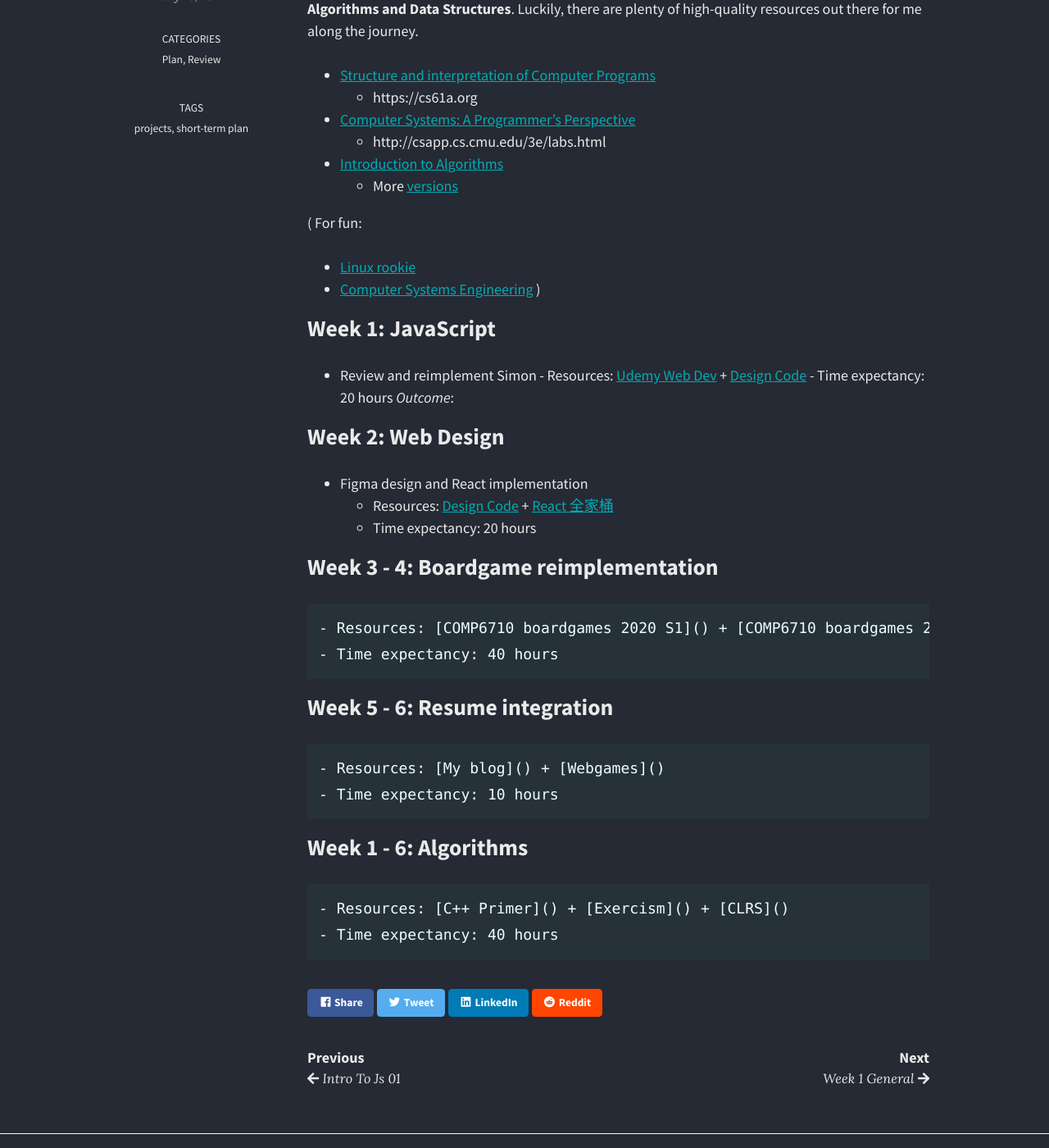
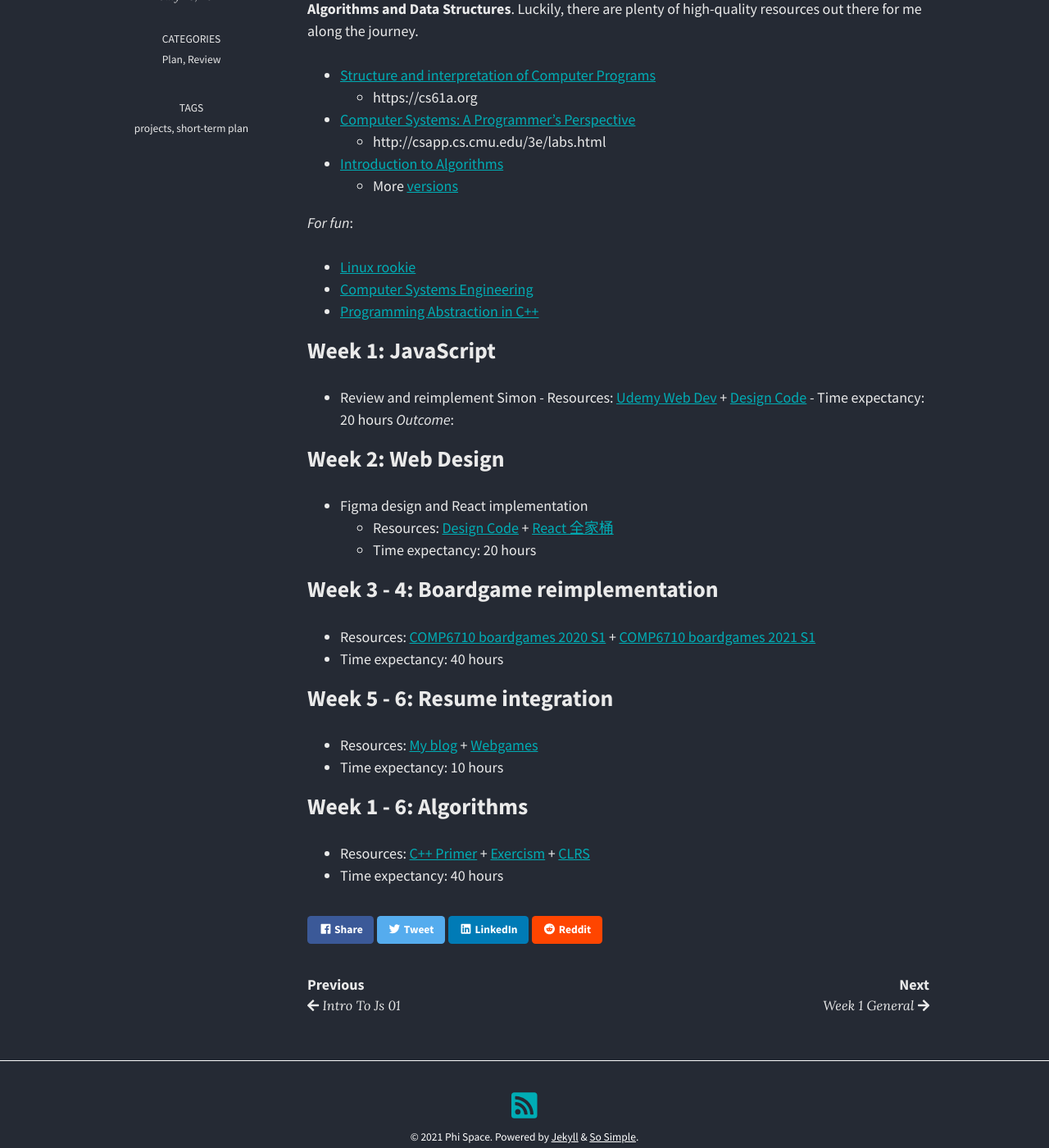
Before and after one commit to tian3rd/tian3rd.github.io, a Jekyll site: the page built from _posts/2021-07-26-Semester-2-Week-1-to-6.md, in a window 1280 px wide and 1400 px high, scrolled down 684 px. Shown: the whole window at 82% size. Built offline with Jekyll 4.4.1, drawn with Linux system fonts in a browser that asks for light colours; nearby versions of some CDN libraries.

Commit message:
add links

```diff
--- a/_posts/2021-07-26-Semester-2-Week-1-to-6.md
+++ b/_posts/2021-07-26-Semester-2-Week-1-to-6.md
@@ -21,35 +21,34 @@
 - [Introduction to Algorithms](https://www.bilibili.com/video/BV1Rv411e7jE)
   - More [versions](https://ocw.mit.edu/courses/electrical-engineering-and-computer-science/6-006-introduction-to-algorithms-fall-2011/lecture-videos/)
 
-(
-For fun:
+_For fun_:
 
 - [Linux rookie](https://www.bilibili.com/video/BV1Ki4y1T7nN)
 - [Computer Systems Engineering](https://www.bilibili.com/video/BV1Ai4y1P7Fb)
-  )
+- [Programming Abstraction in C++ ](https://www.bilibili.com/video/BV1PK411A7S4)
 
 ## Week 1: JavaScript
 
-- Review and reimplement Simon - Resources: [Udemy Web Dev]() + [Design Code]() - Time expectancy: 20 hours
+- Review and reimplement Simon - Resources: [Udemy Web Dev](https://www.udemy.com/course/the-complete-web-development-bootcamp) + [Design Code](https://www.designcode.io) - Time expectancy: 20 hours
   _Outcome_:
 
 ## Week 2: Web Design
 
 - Figma design and React implementation
-  - Resources: [Design Code]() + [React 全家桶]()
+  - Resources: [Design Code](https://www.designcode.io) + [React 全家桶](https://www.ituring.com.cn/book/2673)
   - Time expectancy: 20 hours
 
 ## Week 3 - 4: Boardgame reimplementation
 
-    - Resources: [COMP6710 boardgames 2020 S1]() + [COMP6710 boardgames 2021 S1]()
-    - Time expectancy: 40 hours
+- Resources: [COMP6710 boardgames 2020 S1]() + [COMP6710 boardgames 2021 S1]()
+- Time expectancy: 40 hours
 
 ## Week 5 - 6: Resume integration
 
-    - Resources: [My blog]() + [Webgames]()
-    - Time expectancy: 10 hours
+- Resources: [My blog]() + [Webgames]()
+- Time expectancy: 10 hours
 
 ## Week 1 - 6: Algorithms
 
-    - Resources: [C++ Primer]() + [Exercism]() + [CLRS]()
-    - Time expectancy: 40 hours
+- Resources: [C++ Primer]() + [Exercism]() + [CLRS]()
+- Time expectancy: 40 hours
```
